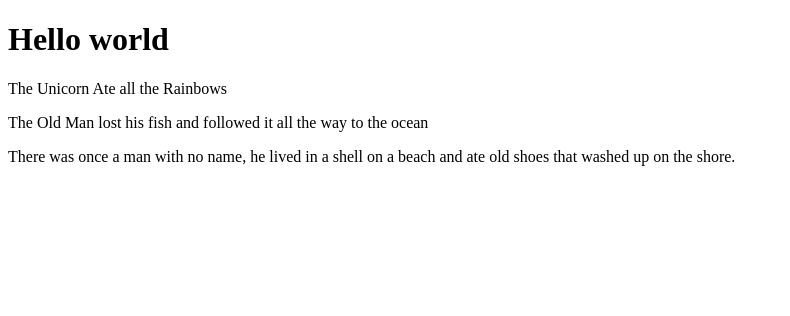
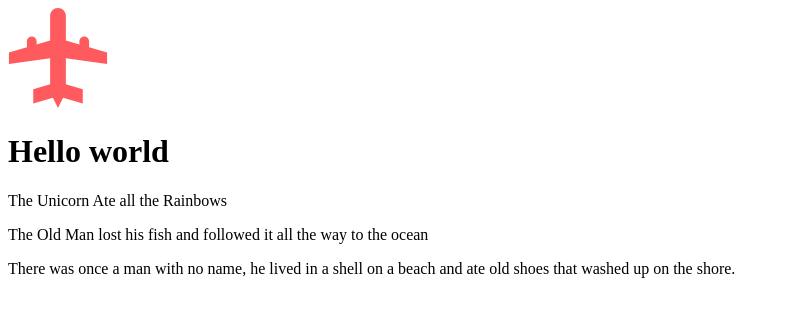
Before and after one commit to sethidium/WEW-oct2018, a plain HTML site: page index.html in a window 1280 px wide. Shown: the whole page, without its empty margins (0-790 px from the left). Drawn offline with Linux system fonts and the light colour scheme.

Commit message:
Added Logo

```diff
--- a/index.html
+++ b/index.html
@@ -1,5 +1,6 @@
 <!doctype html>
 <html>
+
 <head>
     <Meta charset="utf-8">
     <Title>Great Travel deals from its Time to Travel</Title>
@@ -7,10 +8,30 @@
     <meta name="description" content="Find exclusive and boutique holidays with our travel team">
 
 </head>
+
 <Body>
+    <header>
+        <div Class="layout-wide">
+            <div class="logo-wrapper">
+                <a href="./">
+                    <img alt="Time To Travel Logo" src="resources/images/logo.svg" class="logo">
+
+                </a>
+            </div>
+
+        </div>
+
+    </header>
+    <main>
         <h1>Hello world</h1>
         <p>The Unicorn Ate all the Rainbows</p>
         <P>The Old Man lost his fish and followed it all the way to the ocean</P>
-<p>There was once a man with no name, he lived in a shell on a beach and ate old shoes that washed up on the shore.</p>
+        <p>There was once a man with no name, he lived in a shell on a beach and ate old shoes that washed up on the
+            shore.</p>
+    </main>
+    <Footer>
+
+    </Footer>
 </Body>
+
 </html>
```
Lines whose indentation alone changed are shown as unchanged.
